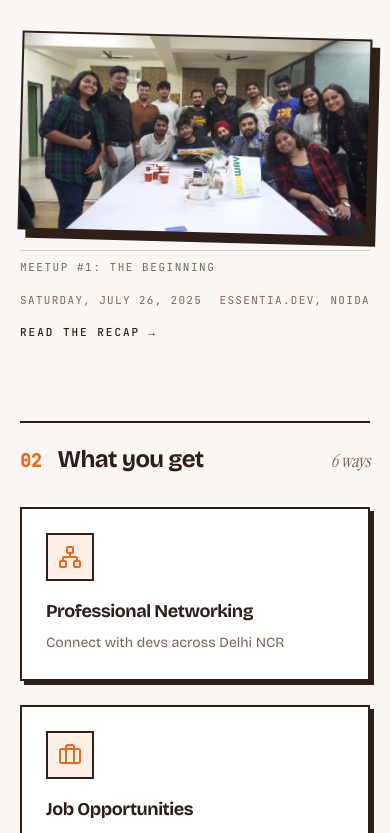
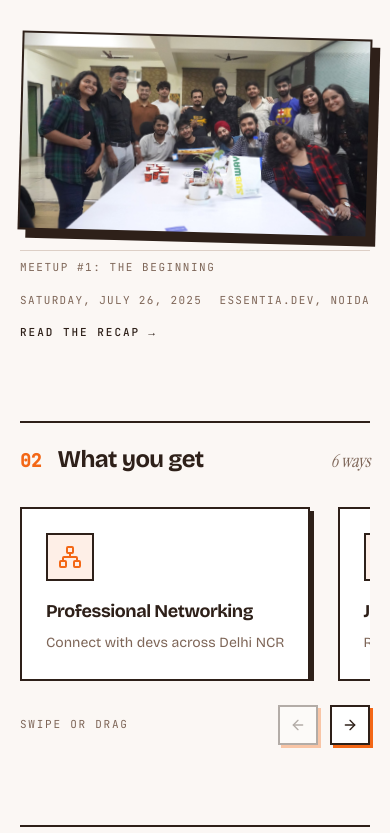
Before and after one commit to gagangulyani/delhi-devs-rebooted, a Next.js app: page / in a window 390 px wide. Shown: the part 1156-1989 px from the top of the page. Built offline with nearby package versions, Linux system fonts and the light colour scheme.

Commit message:
feat: swipeable feature/group cards and full top bleed
- Convert "What you get" and "Our community groups" to horizontal
  embla carousels with drag/swipe, snap, and arrow controls
- Make hero FloatingShapes bleed to the top of the viewport

```diff
--- a/app/page.tsx
+++ b/app/page.tsx
@@ -17,6 +17,7 @@ import { WHATSAPP_INVITE_LINK } from "@/constants/links";
 import { Reveal } from "@/components/editorial/Reveal";
 import { SectionHead, PrintPhoto, Marquee, IconCard, GroupTile } from "@/components/editorial/Poster";
 import { Magnetic, FloatingShapes } from "@/components/editorial/motion";
+import { FeatureCarousel } from "@/components/editorial/FeatureCarousel";
 
 export const metadata: Metadata = {
   title: "Delhi Devs Rebooted | Connecting Passionate Developers in Delhi NCR",
@@ -152,11 +153,11 @@ export default function HomePage() {
       <Reveal>
         <section className="mt-20">
           <SectionHead index="02" label="What you get" note={`${features.length} ways`} />
-          <div className="mt-8 grid gap-6 sm:grid-cols-2 lg:grid-cols-3">
+          <FeatureCarousel className="mt-8">
             {features.map((feature) => (
               <IconCard key={feature.title} icon={feature.icon} title={feature.title} desc={feature.desc} />
             ))}
-          </div>
+          </FeatureCarousel>
         </section>
       </Reveal>
 
@@ -164,7 +165,7 @@ export default function HomePage() {
       <Reveal>
         <section className="mt-20">
           <SectionHead index="03" label="Our community groups" note={`${groups.length} chats`} />
-          <div className="mt-8 grid gap-6 sm:grid-cols-2 lg:grid-cols-3">
+          <FeatureCarousel className="mt-8">
             {groups.map((group, i) => (
               <GroupTile
                 key={group.name}
@@ -174,7 +175,7 @@ export default function HomePage() {
                 tilt={tilts[i % tilts.length]}
               />
             ))}
-          </div>
+          </FeatureCarousel>
         </section>
       </Reveal>
 
--- /dev/null
+++ b/components/editorial/FeatureCarousel.tsx
@@ -0,0 +1,85 @@
+"use client";
+
+import { useCallback, useEffect, useState, Children } from "react";
+import useEmblaCarousel from "embla-carousel-react";
+import { ArrowLeft, ArrowRight } from "lucide-react";
+
+const arrowClass =
+  "flex h-10 w-10 items-center justify-center border-2 border-foreground bg-card text-foreground transition-all duration-150 hover:-translate-y-0.5 hover:bg-primary/10 disabled:pointer-events-none disabled:opacity-35";
+
+export function FeatureCarousel({
+  children,
+  className,
+}: {
+  children: React.ReactNode;
+  className?: string;
+}) {
+  const [emblaRef, emblaApi] = useEmblaCarousel({
+    align: "start",
+    containScroll: "trimSnaps",
+  });
+  const [canPrev, setCanPrev] = useState(false);
+  const [canNext, setCanNext] = useState(false);
+
+  const onSelect = useCallback(() => {
+    if (!emblaApi) return;
+    setCanPrev(emblaApi.canScrollPrev());
+    setCanNext(emblaApi.canScrollNext());
+  }, [emblaApi]);
+
+  useEffect(() => {
+    if (!emblaApi) return;
+    onSelect();
+    emblaApi.on("select", onSelect);
+    emblaApi.on("reInit", onSelect);
+    return () => {
+      emblaApi.off("select", onSelect);
+      emblaApi.off("reInit", onSelect);
+    };
+  }, [emblaApi, onSelect]);
+
+  return (
+    <div className={className}>
+      <div ref={emblaRef} className="cursor-grab overflow-hidden active:cursor-grabbing">
+        <div className="flex gap-5">
+          {Children.toArray(children).map((slide, i) => (
+            <div
+              key={i}
+              className="flex min-w-0 shrink-0 grow-0 basis-[85%] sm:basis-[45%] lg:basis-[31%]"
+            >
+              {slide}
+            </div>
+          ))}
+        </div>
+      </div>
+
+      <div className="mt-6 flex items-center justify-between">
+        <span className="font-mono text-[11px] uppercase tracking-[0.16em] text-muted-foreground">
+          Swipe or drag
+        </span>
+        <div className="flex gap-3">
+          <button
+            type="button"
+            onClick={() => emblaApi?.scrollPrev()}
+            disabled={!canPrev}
+            aria-label="Previous cards"
+            className={arrowClass}
+            style={{ boxShadow: "3px 3px 0 0 hsl(var(--primary))" }}
+          >
+            <ArrowLeft className="h-4 w-4" />
+          </button>
+          <button
+            type="button"
+            onClick={() => emblaApi?.scrollNext()}
+            disabled={!canNext}
+            aria-label="Next cards"
+            className={arrowClass}
+            style={{ boxShadow: "3px 3px 0 0 hsl(var(--primary))" }}
+          >
+            <ArrowRight className="h-4 w-4" />
+          </button>
+        </div>
+      </div>
+    </div>
+  );
+}
--- a/components/editorial/motion.tsx
+++ b/components/editorial/motion.tsx
@@ -124,7 +124,7 @@ export function FloatingShapes() {
   return (
     <div
       aria-hidden="true"
-      className="pointer-events-none absolute inset-y-0 left-1/2 w-screen -translate-x-1/2 overflow-hidden"
+      className="pointer-events-none absolute -top-10 bottom-0 left-1/2 w-screen -translate-x-1/2 overflow-hidden sm:-top-14"
     >
       <div className="animate-floaty absolute -right-10 -top-10 h-48 w-48 rounded-full bg-primary/15" />
       <div className="animate-floaty-slow absolute left-8 top-1/3 h-24 w-24 rounded-md bg-secondary" />
```
